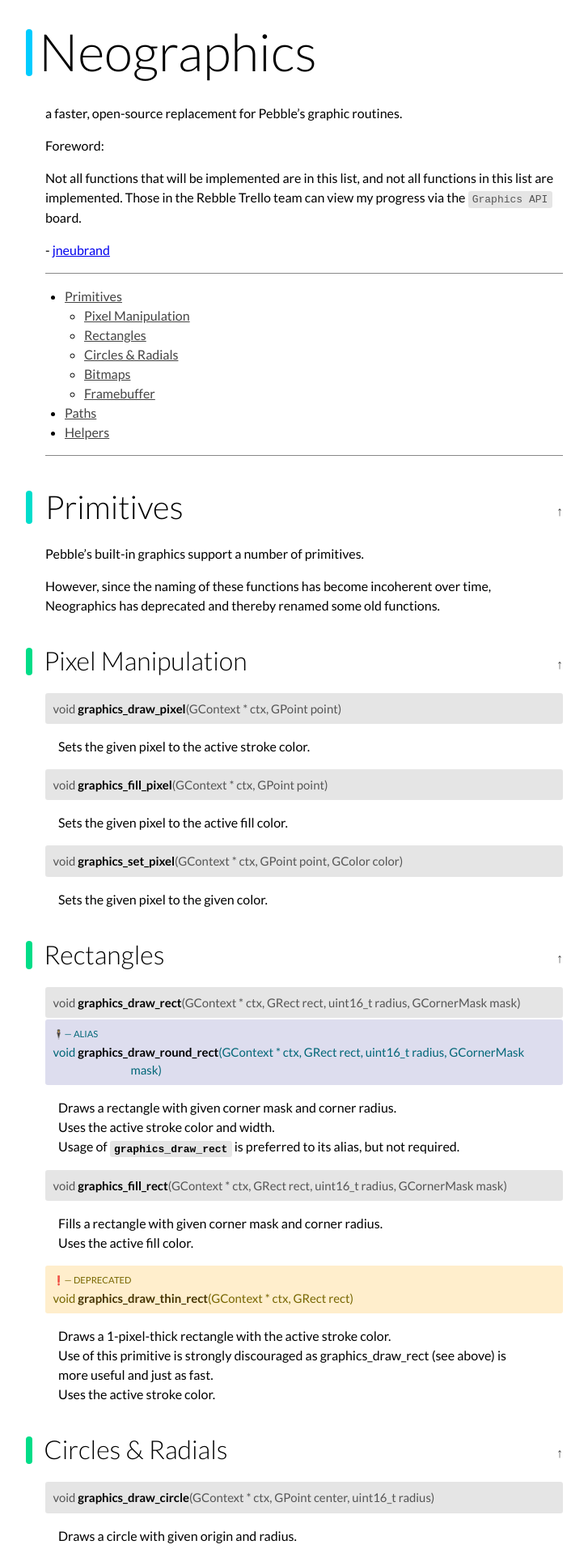
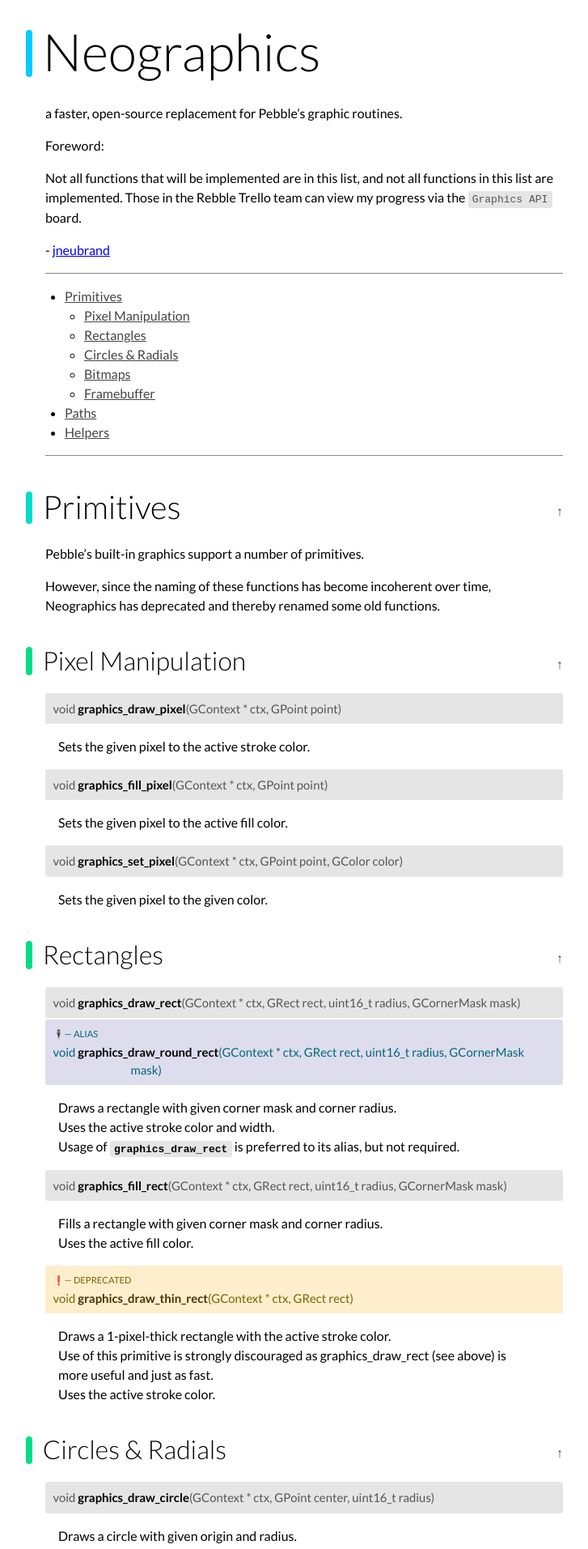
Before and after one commit to m0n1s/neographics, a Jekyll site: the page built from index.md, in a window 1280 px wide. Shown: the top 1913 px of the page at 81% size, without its empty margins (280-1007 px from the left). Built offline with Jekyll 4.4.1, drawn with Linux system fonts in a browser that asks for light colours.

Commit message:
minor styling

```diff
--- a/_includes/docs.html
+++ b/_includes/docs.html
@@ -1,6 +1,5 @@
 {% if item.title %}
-  <h{{depth}} class="haslink" id="{{item.title | replace: " ", "-" | downcase | strip_html | strip_newlines }}"><a href="#{{item.title | replace: " ", "-" | downcase | strip_html | strip_newlines }}" class="linkhere">#</a>
-    {{item.title}}
+  <h{{depth}} class="haslink" id="{{item.title | replace: " ", "-" | downcase | strip_html | strip_newlines }}"><a href="#{{item.title | replace: " ", "-" | downcase | strip_html | strip_newlines }}" class="linkhere">#</a>{{item.title}}
     <a href="#top"></a>
   </h{{depth}}>
 {% endif %}
--- a/css/common.css
+++ b/css/common.css
@@ -37,7 +37,8 @@ h1, h2, h3, h4, h5, h6 {
     font-weight: 300;
     margin-bottom: .25em;
     position: relative;
-    margin-left: -2.5rem;
+    margin-left: -1rem;
+    padding-left: .8rem;
 }
 
 h1 { font-size:    4em; margin-top: 1rem;}
@@ -49,15 +50,15 @@ h6 { font-size: 1.25em; }
 
 h1:before, h2:before, h3:before, h4:before, h5:before, h6:before {
     content: " ";
+    position: absolute;
     display: inline-block;
-    width: .5rem;
+    width: 8px;
+    left: -8px;
     height: calc(1.52ex + 10px);
     background-color: red;
-    margin: 0 .5rem 0 1rem;
-    position: relative;
-    top: 6px;
+    top: calc(.4em - 5px);
     border-radius: .25rem;
-    transition: margin .2s ease, width .2s ease;
+    transition: left .2s ease, width .2s ease;
 }
 
 h1:before { background-color: #0CF; }
@@ -105,7 +106,7 @@ a[href="#top"]:before {
 a.linkhere {
     position: absolute;
     top: 0; bottom: 0;
-    left: 0;
+    left: -1.5rem;
     width: 1.5rem;
     text-align: center;
     font-size: 60%;
@@ -123,8 +124,8 @@ a.linkhere {
 }
 
 .haslink:hover:before {
-    width: 1.5rem;
-    margin: 0 .5rem 0 0;
+    width: 24px;
+    left: -24px;
 }
 
 /* --- */
```
